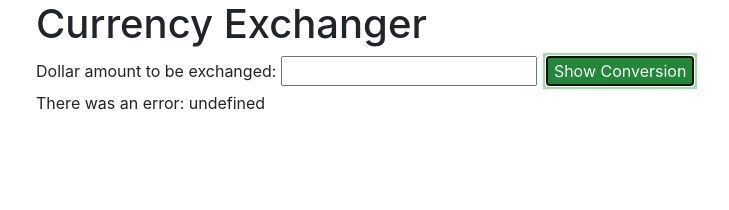
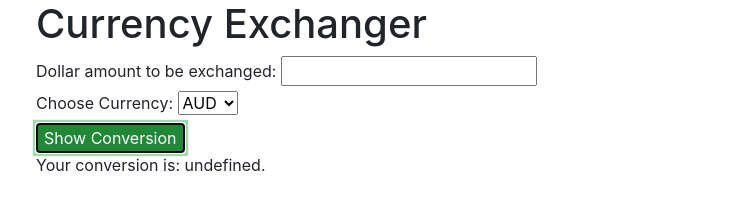
Before and after one commit to leesga8/Currency-Exchanger, a website built with webpack: page src/index.html in a window 1280 px wide. Both pictures are taken after a click on the button "Show Conversion". Shown: the whole page, without its empty margins (49-778 px from the left). Built offline with nearby package versions, Linux system fonts and the light colour scheme; no server answers.

Commit message:
add html select currency

```diff
--- a/src/index.html
+++ b/src/index.html
@@ -8,10 +8,22 @@
 <body>
   <div class="container">
     <h1>Currency Exchanger</h1>
-    <label for="dollar">Dollar amount to be exchanged:</label>
-    <input id="dollar" type="text">
-    <label for="currency"></label>
-    <button class="btn-success" id="convert">Show Conversion</button>
+
+      <label for="dollar">Dollar amount to be exchanged:</label>
+      <input id="dollar" type="number">
+
+      <div class="">
+        <label for="currency">Choose Currency:</label>
+        <select name="currency" id="currency">
+          <option value="AUD">AUD</option>
+          <option value="CAD">CAD</option>
+          <option value="GBP">GBP</option>
+          <option value="KRW">KRW</option>
+          <option value="EUR">EUR</option>
+          <option value="MXN">MXN</option>
+        </select>
+      </div>
+      <button class="btn-success" id="convert">Show Conversion</button>
 
     <div class="showExchange"></div>
     <div class="showErrors"></div>
--- a/src/index.js
+++ b/src/index.js
@@ -9,18 +9,21 @@ function clearFields() {
 }
 
 function getElements(response) {
-  if (response.body) {
-    $('.showExchange').text(`The temperature in Kelvins is ${response.conversion_rates} degrees.`);
+  if (response) {
+ $('.showExchange').text(`Your conversion is: ${response.conversion_rates}.`);
   } else {
-    $('.showErrors').text(`There was an error: ${response.result}`);
+    $('.showErrors').text(`There was an error: ${response.message}`);
   }
 }
 
 $(document).ready(function() {
   $('#convert').click(function() {
-    let city = $('#dollar').val();
+    let amount = $('#dollar').val();
+    let currency = $('#currency').val();
+    console.log(amount)
+    console.log(currency)
     clearFields();
-    CurrencyService.getCurrency(city)
+    CurrencyService.getCurrency()
       .then(function(response) {
         getElements(response);
       });
```
Also changed, not shown: src/currency-service.js (line endings or trailing spaces).
